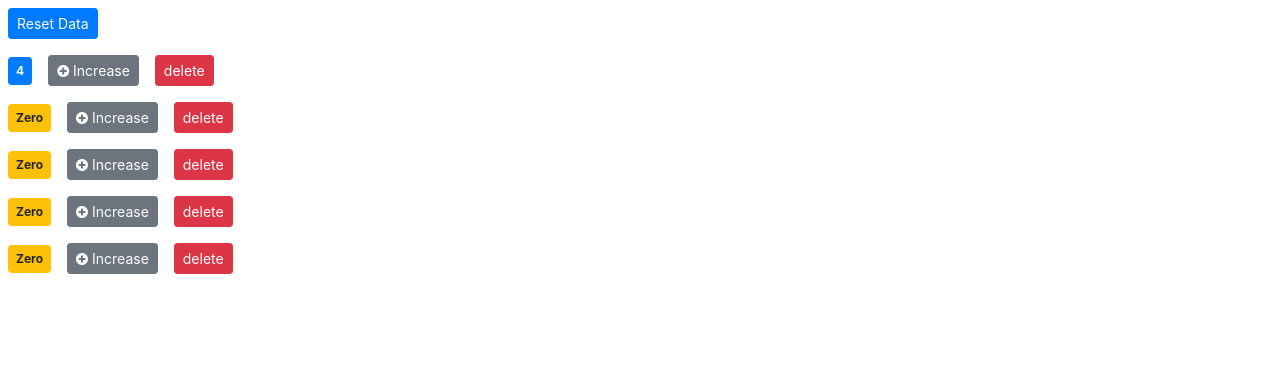
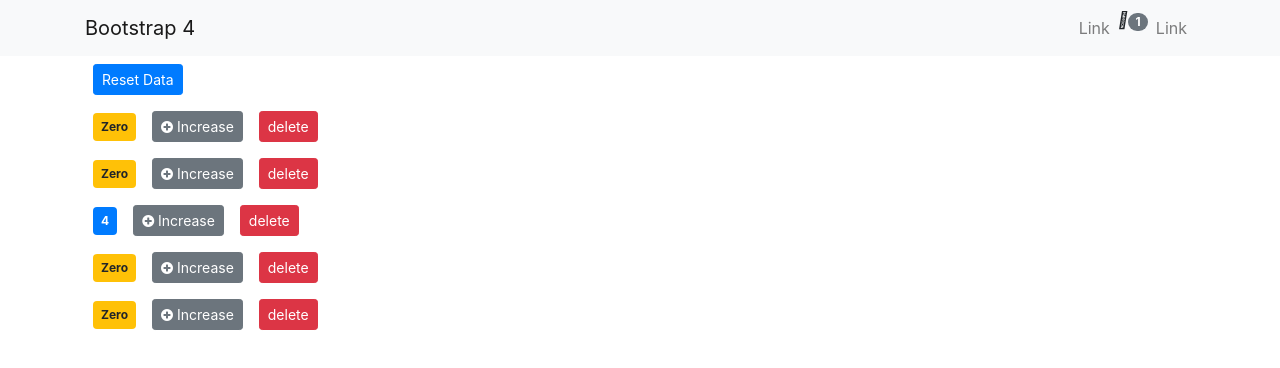
Before and after one commit to asmaa3107/React-Bootstrap-SimpleApp, a React (Create React App) app: page /movies/1 in a window 1280 px wide. Shown: the top 368 px of the page. Built offline with nearby package versions, Linux system fonts and the light colour scheme.

Commit message:
shareble component

```diff
--- a/src/App.js
+++ b/src/App.js
@@ -2,14 +2,63 @@
   Component
 } from 'react';
 import './App.scss';
- import  MoviesComp from './components/movies';
+//  import  MoviesComp from './components/movies';
+import Counters from './components/counters';
+
+import Navbar  from "./components/navbar";
 class App extends Component {
+  state = {
+    counters: [
+      { id: 0, value: 0 },
+      { id: 1, value: 0 },
+      { id: 2, value:4 },
+      { id: 3, value: 0 },
+      { id: 4, value: 0 }
+    ]
+
+
+  };
+//  total = this.state.counters.filter(c=> c.value>0).length;
+
+  handelDelete = counterId => {
+    const counters = this.state.counters.filter(c => c.id !== counterId);
+    this.setState({ counters });
+    console.log("done delteing #", counterId);
+  };
+  handelIncreament = counter => {
+    const counters = [...this.state.counters];
+    const index = counters.indexOf(counter);
+    counters[index] = { ...counter };
+    counters[index].value++;
+    this.setState({ counters });
+    console.log(counter);
+  };
+  resetCounters = () => {
+    const counters = this.state.counters.map(c => {
+      c.value = 0;
+      return c;
+    });
+    this.setState(counters);
+    console.log("counters reset sucessfully");
+  };
 
   render() {
     return (
+    <React.Fragment>
+      <Navbar
+      totalValues={this.state.counters.filter(c => c.value>0).length}
+      />
       <main className="container">
-      <MoviesComp/>
+        <Counters
+        counters={this.state.counters}
+        onReset={this.resetCounters}
+        onIncrement={this.handelIncreament}
+        onDelete={this.handelDelete}
+        />
       </main>
+    {/* <MoviesComp/> */}
+      </React.Fragment>
+
     );
   }
 
--- a/src/components/counters.jsx
+++ b/src/components/counters.jsx
@@ -2,36 +2,6 @@
 import Counter from "./counter";
 
 class Counters extends Component {
-  state = {
-    counters: [
-      { id: 0, value: 4 },
-      { id: 1, value: 0 },
-      { id: 2, value: 0 },
-      { id: 3, value: 0 },
-      { id: 4, value: 0 }
-    ]
-  };
-  handelDelete = counterId => {
-    const counters = this.state.counters.filter(c => c.id !== counterId);
-    this.setState({ counters });
-    console.log("done delteing #", counterId);
-  };
-  handelIncreament = counter => {
-    const counters = [...this.state.counters];
-    const index = counters.indexOf(counter);
-    counters[index] = { ...counter };
-    counters[index].value++;
-    this.setState({ counters });
-    console.log(counter);
-  };
-  resetCounters = () => {
-    const counters = this.state.counters.map(c => {
-      c.value = 0;
-      return c;
-    });
-    this.setState(counters);
-    console.log("counters reset sucessfully");
-  };
   render() {
     return (
       <React.Fragment>
@@ -39,17 +9,17 @@
           <button
             className="btn btn-primary btn-sm m-2"
             type="reset"
-            onClick={this.resetCounters}
+            onClick={this.props.onReset}
           >
             Reset Data
           </button>
-          {this.state.counters.map(cnt => (
+          {this.props.counters.map(cnt => (
             <Counter
               key={cnt.id}
               counter={cnt}
               // value={cnt.value} id={cnt.id}
-              onDelete={this.handelDelete}
-              onIncreament={() => this.handelIncreament(cnt)}
+              onDelete={this.props.onDelete}
+              onIncreament={() => this.props.onIncrement(cnt)}
             />
           ))}
         </div>
--- /dev/null
+++ b/src/components/navbar.jsx
@@ -0,0 +1,46 @@
+import React, { Component } from "react";
+
+class Navbar extends Component {
+  state = {};
+  render() {
+    return (
+      <nav className="navbar navbar-expand-sm navbar-light bg-light">
+        <div className="container">
+          <a href="/" className="navbar-brand">
+            Bootstrap 4
+          </a>
+          <button
+            className="navbar-toggler float-right"
+            type="button"
+            data-toggle="collapse"
+            data-target="#navbar9"
+          >
+            <span className="navbar-toggler-icon" />
+          </button>
+          <div className="navbar-collapse collapse" id="navbar9">
+            <ul className="navbar-nav ml-auto">
+              <li className="nav-item">
+                <a className="nav-link" href="#">
+                  Link
+                </a>
+              </li>
+              <li className="nav-item">
+                <i class="fas fa-shopping-cart" />
+                <span class="badge badge-pill badge-secondary">
+                  {this.props.totalValues}
+                </span>
+              </li>
+              <li className="nav-item">
+                <a className="nav-link" href="#">
+                  Link
+                </a>
+              </li>
+            </ul>
+          </div>
+        </div>
+      </nav>
+    );
+  }
+}
+
+export default Navbar;
```
Also changed, not shown: src/index.js (+3 -4 lines), 2 other files (tests, documents, lock files or other folders).
